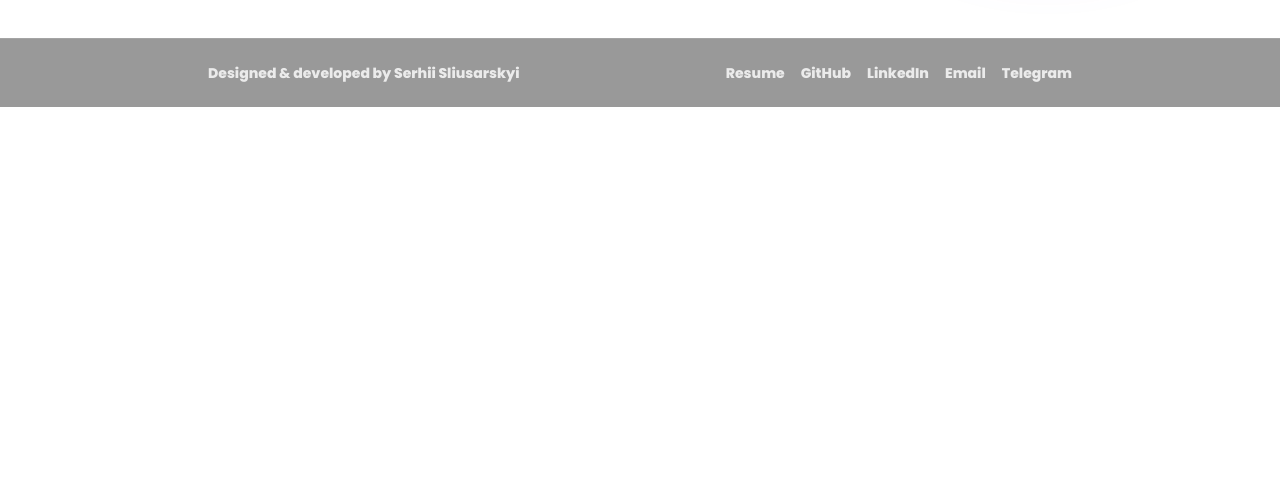
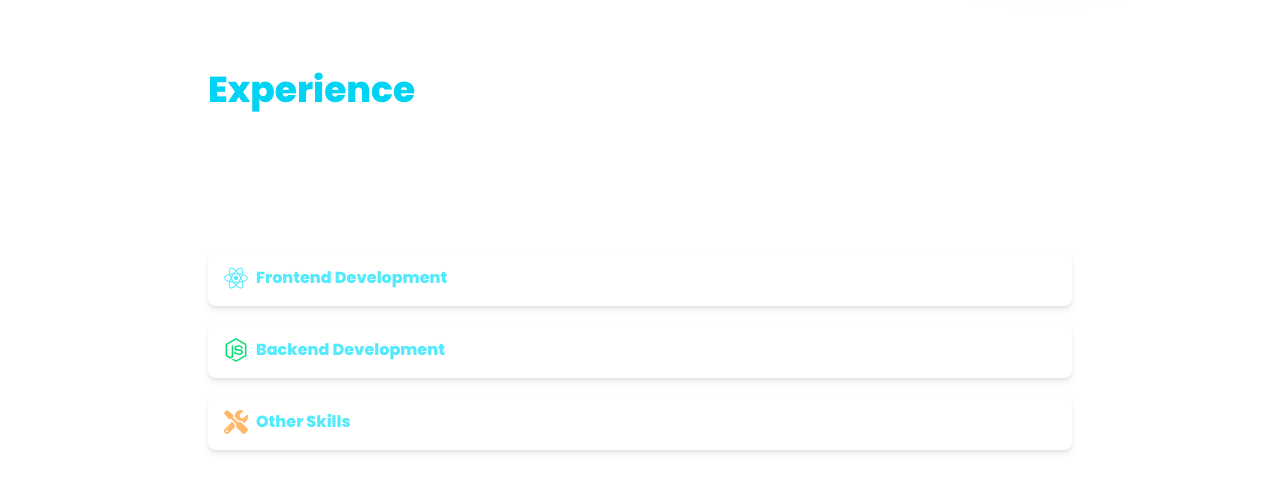
Before and after one commit to forkhelloworld/portfolio-nextjs, a Next.js app: page / in a window 1280 px wide. Shown: the part 826-1326 px from the top of the page. Before the commit the page ends 933 px from the top, so only its background shows below. Built offline with nearby package versions, Linux system fonts and the light colour scheme.

Commit message:
feat: experience section

```diff
--- /dev/null
+++ b/src/components/Experience.tsx
@@ -0,0 +1,99 @@
+'use client';
+
+import { useState } from 'react';
+import { FaReact, FaNodeJs, FaDatabase, FaTools } from 'react-icons/fa';
+import { SiRedux, SiTypescript, SiTailwindcss, SiMongodb, SiPostgresql, SiDocker, SiExpress } from 'react-icons/si';
+import { ExperienceAccordion } from './ExperienceAccordion';
+import type { ExperienceItem } from '@/lib/types';
+
+const experienceData: ExperienceItem[] = [
+  {
+    key: 'frontend',
+    title: 'Frontend Development',
+    icon: <FaReact className="inline mr-2 text-cyan-300" size={24} />,
+    summary: 'React, Next.js, TypeScript, Tailwind CSS, Redux',
+    details: (
+      <div className="pl-2 pt-2 text-white/90">
+        <div className="flex flex-wrap gap-3 mb-2">
+          <FaReact title="React" className="text-cyan-400" size={22} />
+          <SiRedux title="Redux" className="text-purple-400" size={22} />
+          <SiTypescript title="TypeScript" className="text-blue-400" size={22} />
+          <SiTailwindcss title="Tailwind CSS" className="text-sky-400" size={22} />
+        </div>
+        <ul className="list-disc ml-5 text-sm">
+          <li>Built responsive UIs with React and Next.js</li>
+          <li>State management with Redux</li>
+          <li>Styled with Tailwind CSS for rapid prototyping</li>
+          <li>Type safety and scalability with TypeScript</li>
+        </ul>
+      </div>
+    ),
+  },
+  {
+    key: 'backend',
+    title: 'Backend Development',
+    icon: <FaNodeJs className="inline mr-2 text-green-400" size={24} />,
+    summary: 'Node.js, Express, REST APIs, PostgreSQL, MongoDB, Sequelize',
+    details: (
+      <div className="pl-2 pt-2 text-white/90">
+        <div className="flex flex-wrap gap-3 mb-2">
+          <FaNodeJs title="Node.js" className="text-green-400" size={22} />
+          <SiExpress title="Express" className="text-gray-300" size={22} />
+          <SiPostgresql title="PostgreSQL" className="text-blue-500" size={22} />
+          <SiMongodb title="MongoDB" className="text-green-600" size={22} />
+          <FaDatabase title="Sequelize" className="text-yellow-400" size={22} />
+        </div>
+        <ul className="list-disc ml-5 text-sm">
+          <li>Developed RESTful APIs with Node.js and Express</li>
+          <li>Database design and management (PostgreSQL, MongoDB)</li>
+          <li>ORM experience with Sequelize</li>
+          <li>Authentication, validation, and error handling</li>
+        </ul>
+      </div>
+    ),
+  },
+  {
+    key: 'other',
+    title: 'Other Skills',
+    icon: <FaTools className="inline mr-2 text-orange-300" size={24} />,
+    summary: 'Git, Docker, Agile, UI/UX, Postman',
+    details: (
+      <div className="pl-2 pt-2 text-white/90">
+        <div className="flex flex-wrap gap-3 mb-2">
+          <FaTools title="General Tools" className="text-orange-300" size={22} />
+          <SiDocker title="Docker" className="text-blue-400" size={22} />
+        </div>
+        <ul className="list-disc ml-5 text-sm">
+          <li>Version control with Git</li>
+          <li>Containerization with Docker</li>
+          <li>Agile methodologies for team collaboration</li>
+          <li>UI/UX design principles</li>
+          <li>API testing with Postman</li>
+        </ul>
+      </div>
+    ),
+  },
+];
+
+export default function Experience() {
+  const [openKey, setOpenKey] = useState<string | null>(null);
+
+  return (
+    <section id="exp" className="py-24 px-4 max-w-4xl mx-auto text-white">
+      <h2 className="text-3xl sm:text-4xl font-bold mb-6 text-cyan-400">Experience</h2>
+      <p className="text-lg mb-8 text-white/80">
+        I am a web developer with experience in building modern, responsive web applications. My background includes working with various technologies and collaborating on diverse projects.
+      </p>
+      <ul className="space-y-4 text-left">
+        {experienceData.map((item) => (
+          <ExperienceAccordion
+            key={item.key}
+            item={item}
+            open={openKey === item.key}
+            onClick={() => setOpenKey(openKey === item.key ? null : item.key)}
+          />
+        ))}
+      </ul>
+    </section>
+  );
+}
--- /dev/null
+++ b/src/components/ExperienceAccordion.tsx
@@ -0,0 +1,21 @@
+import type { ExperienceAccordionProps } from "@/lib/types";
+
+export function ExperienceAccordion({ item, open, onClick }: ExperienceAccordionProps) {
+  return (
+    <li
+      className={`bg-white/5 rounded-lg p-4 shadow-md transition-all duration-300 cursor-pointer hover:bg-cyan-900/30 ${open ? 'ring-2 ring-cyan-400' : ''}`}
+      onClick={onClick}
+      aria-expanded={open}
+    >
+      <div className="flex items-center justify-between">
+        <span className="font-semibold text-cyan-300 flex items-center">{item.icon}{item.title}</span>
+        <span className="text-white/70 text-sm">{item.summary}</span>
+      </div>
+      <div
+        className={`overflow-hidden transition-all duration-300 ${open ? 'max-h-96 opacity-100 mt-2' : 'max-h-0 opacity-0'}`}
+      >
+        {open && item.details}
+      </div>
+    </li>
+  );
+}
```
